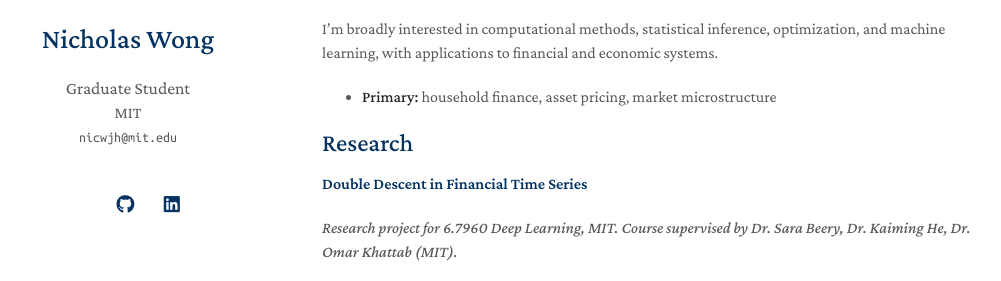
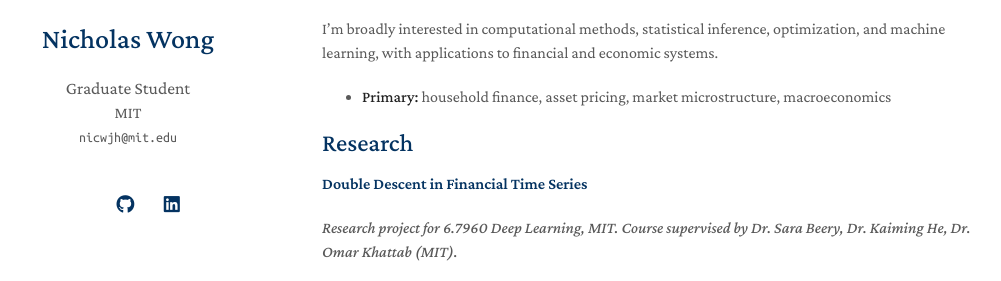
Before and after one commit to nicwjh/nicwjh.github.io, a Jekyll site: the page built from index.md, in a window 1280 px wide and 900 px high. Shown: the part 318-599 px from the top of the window, without its empty margins (148-1149 px from the left). Built offline with Jekyll 4.4.1, drawn with Linux system fonts in a browser that asks for light colours; a style sheet for code colours, icons or effects is not loaded; our own code applies the rules of GitHub Pages for plain Markdown files.

Commit message:
Update index.md

```diff
--- a/index.md
+++ b/index.md
@@ -13,7 +13,7 @@ Previously, I graduated from UNC Chapel Hill with a B.S. in Computer Science, B.
 
 I'm broadly interested in computational methods, statistical inference, optimization, and machine learning, with applications to financial and economic systems.
 
-- **Primary:** household finance, asset pricing, market microstructure
+- **Primary:** household finance, asset pricing, market microstructure, macroeconomics
 
 ## Research
 
```
